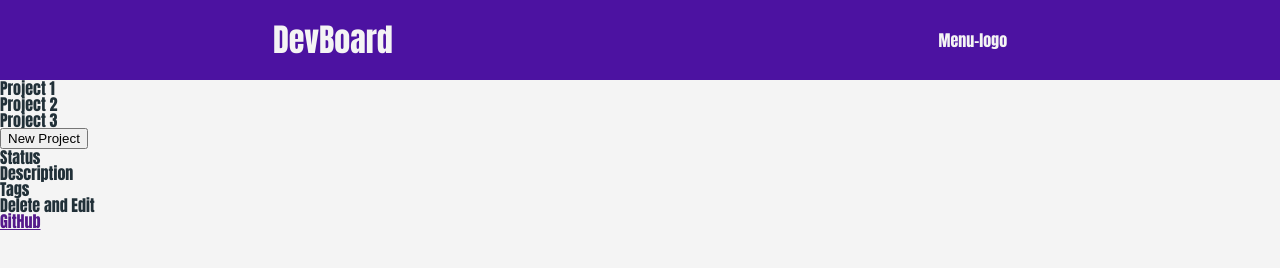
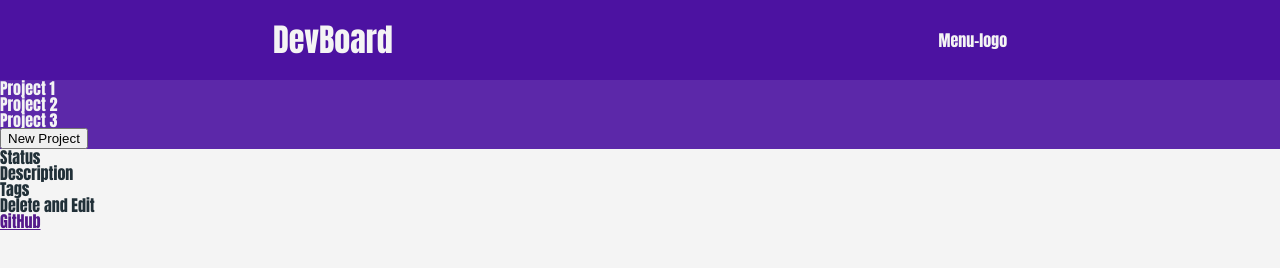
Before and after one commit to lenablechmann/devBoardApp, a plain HTML site: page dist/index.html in a window 1280 px wide. Drawn offline with Linux system fonts and the light colour scheme; files whose address does not match are found by name.

Commit message:
use rgba function in scss to add opacity

```diff
--- a/dist/index.html
+++ b/dist/index.html
@@ -16,7 +16,7 @@
             <div class="hamburger-menu">Menu-logo</div>
         </nav>
         <!-- will probably make it invisible on mobile-->
-        <aside>
+        <aside class="side-nav">
             <section class="project-container">
                 <ul class="project-list">
                     <li>Project 1</li>
--- a/src/style.scss
+++ b/src/style.scss
@@ -80,3 +80,8 @@ body {
 		font-size: 2em;
 	}
 }
+
+.side-nav {
+	background-color: rgba($color-bg-dark, 0.9);
+	color: $color-light;
+}
```
Also changed, not shown: dist/css/style.css.
